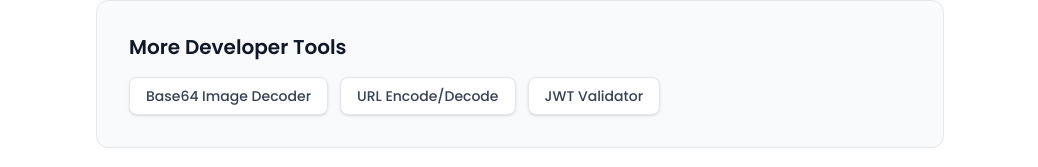
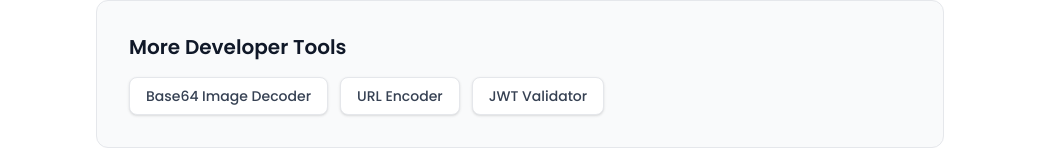
Before and after one commit to ArhamAshfaqft/devtoolslabs, a Next.js app: page /base64-url-safe in a window 1280 px wide. Shown: the part 2613-2780 px from the top of the page, without its empty margins (120-1158 px from the left). Built offline with nearby package versions, Linux system fonts and the light colour scheme.

Commit message:
chore: refine Phase 13 tool examples and standardize error reporting

```diff
--- a/app/base64-url-safe/page.tsx
+++ b/app/base64-url-safe/page.tsx
@@ -64,7 +64,7 @@ export default function Base64UrlSafePage() {
       ]}
       relatedTools={[
         { name: "Base64 Image Decoder", url: "/base64-image-decoder" },
-        { name: "URL Encode/Decode", url: "/url-encode-decode" },
+        { name: "URL Encoder", url: "/url-encoder" },
         { name: "JWT Validator", url: "/jwt-validator" }
       ]}
     />
--- a/components/tools/JsonToXmlTool.tsx
+++ b/components/tools/JsonToXmlTool.tsx
@@ -26,7 +26,7 @@ export default function JsonToXmlTool() {
       const xml = builder.build(jsonObj);
       setXmlOutput(`<?xml version="1.0" encoding="UTF-8"?>\n${xml}`);
     } catch (err: any) {
-      setError('Invalid JSON format. Please check your syntax.');
+      setError(err.message || 'Invalid JSON format. Please check for missing commas or quotes.');
       setXmlOutput('');
     }
   };
@@ -40,6 +40,7 @@ export default function JsonToXmlTool() {
   const handleExample = () => {
     const exampleJson = {
       note: {
+        "@_id": "501",
         to: "Tove",
         from: "Jani",
         heading: "Reminder",
--- a/components/tools/XmlToJsonTool.tsx
+++ b/components/tools/XmlToJsonTool.tsx
@@ -28,7 +28,7 @@ export default function XmlToJsonTool() {
       const jsonObj = parser.parse(xml);
       setJsonOutput(JSON.stringify(jsonObj, null, 2));
     } catch (err: any) {
-      setError('Invalid XML format. Please check your syntax.');
+      setError(err.message || 'Invalid XML format. Please check for unclosed tags or syntax errors.');
       setJsonOutput('');
     }
   };
```
